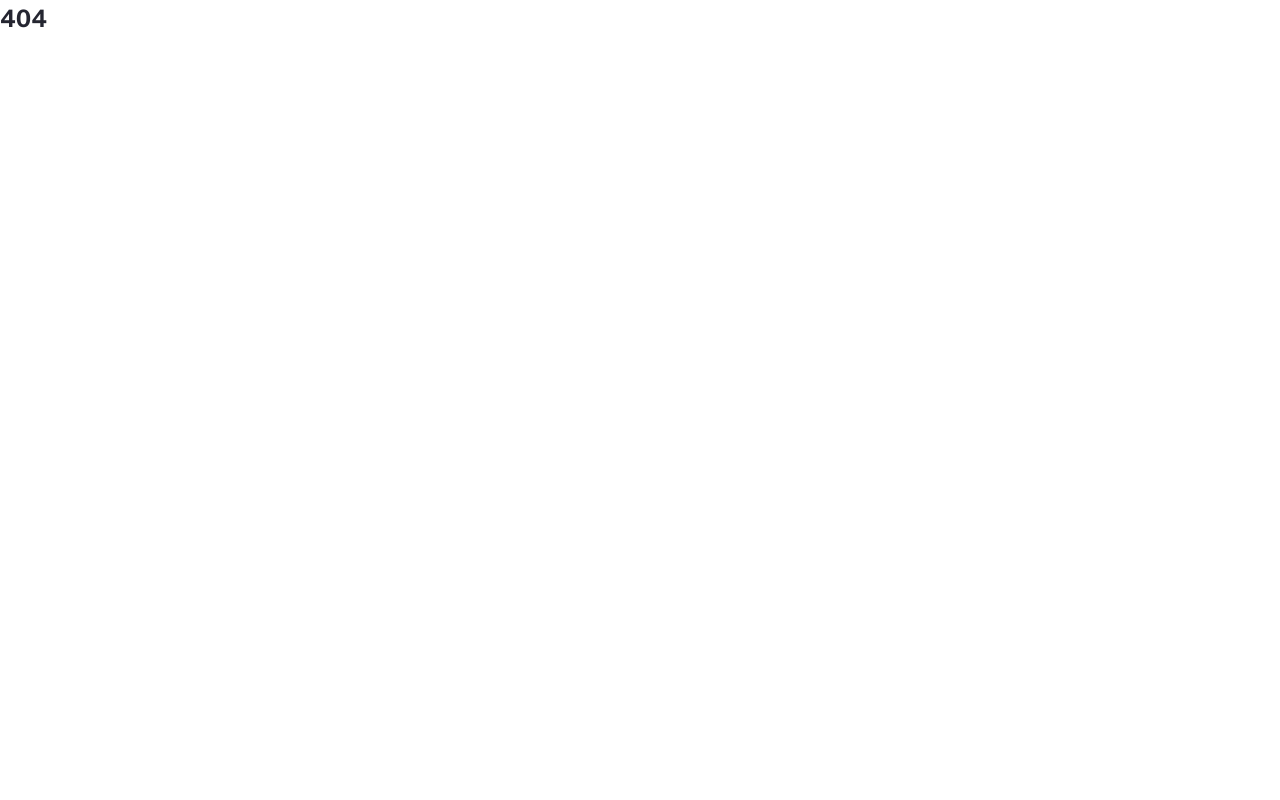
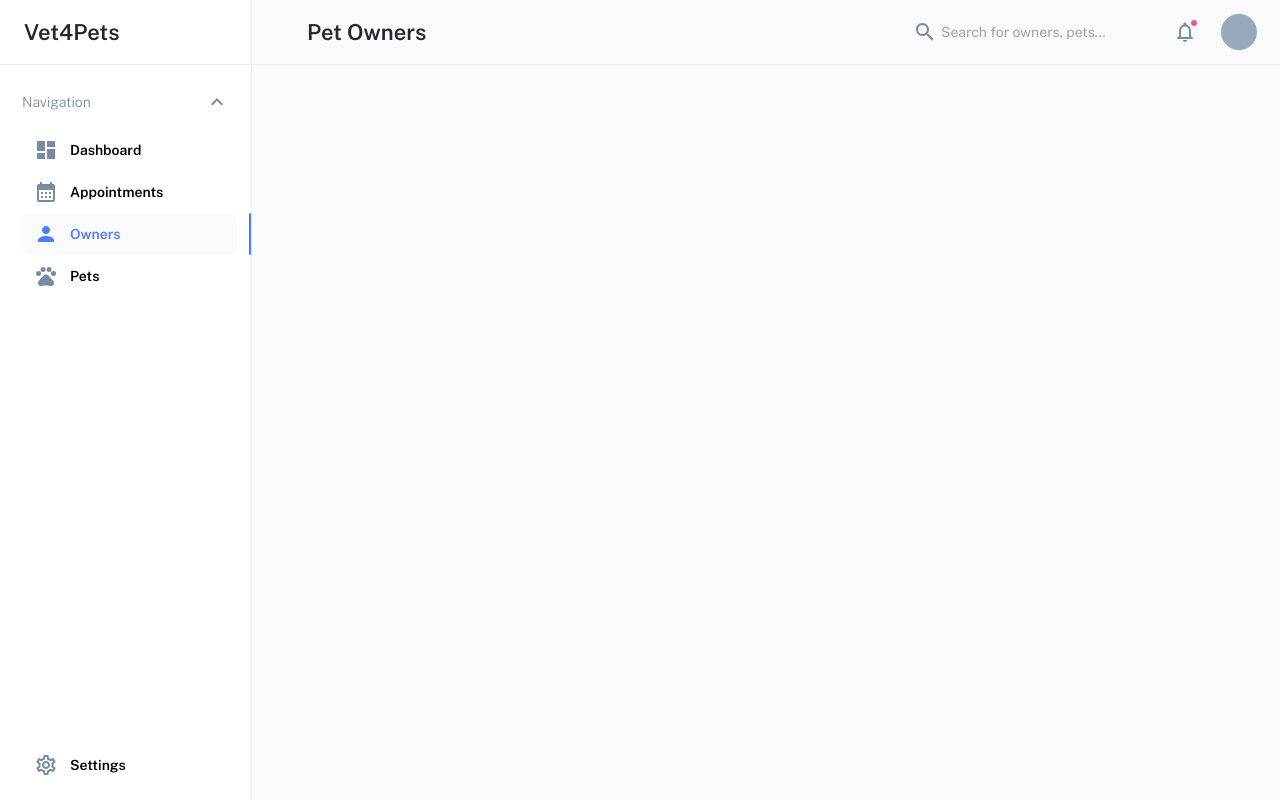
Before and after one commit to everydaycode20/vet4pets, a React (Vite) app in the folder client_/: page /owners in a window 1280 px wide. Before the commit this address had no page. Built offline with nearby package versions, Linux system fonts and the light colour scheme.

Commit message:
add owners page

```diff
--- a/client_/package.json
+++ b/client_/package.json
@@ -18,6 +18,7 @@
     "@radix-ui/react-accordion": "^1.2.0",
     "@radix-ui/react-dialog": "^1.1.1",
     "@reduxjs/toolkit": "^2.2.6",
+    "@tanstack/react-table": "^8.20.1",
     "dayjs": "^1.11.12",
     "jotai": "^2.9.0",
     "react": "^18.3.1",
--- a/client_/src/App.tsx
+++ b/client_/src/App.tsx
@@ -10,6 +10,7 @@ import Login from "./routes/login/login";
 import Root from "./routes/root/root";
 import Dashboard from "./routes/dashboard/dashboard";
 import Appointments from "./routes/appointments/appointments";
+import Owner from "./routes/owners/owners";
 
 const router = createBrowserRouter([
   {
@@ -40,6 +41,13 @@ const router = createBrowserRouter([
         },
       },
       {
+        path: "owners",
+        element: <Owner />,
+        handle: {
+          title: "Pet Owners",
+        },
+      },
+      {
         path: "settings",
         element: <div>settings</div>,
         handle: {
--- /dev/null
+++ b/client_/src/routes/owners/owners.tsx
@@ -0,0 +1,7 @@
+
+
+export default function Owner() {
+
+
+    return <div></div>
+}
```
Also changed, not shown: 1 other file (tests, documents, lock files or other folders).
